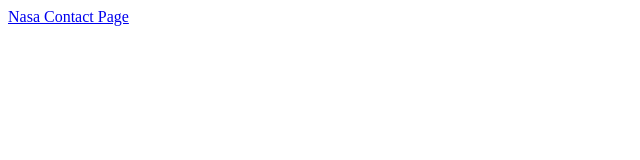
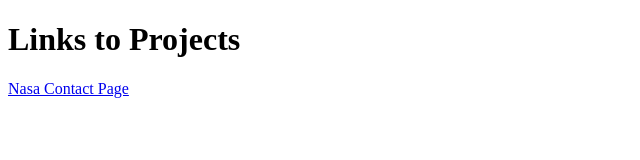
Before and after one commit to mccormickc/ACA-mccormick-portfolio, a plain HTML site: page pages/portfolio.html in a window 1280 px wide. Shown: the whole page, without its empty margins (0-640 px from the left). Drawn offline with Linux system fonts and the light colour scheme.

Commit message:
Corrected code and re-adding link to portfolo

```diff
--- a/pages/portfolio.html
+++ b/pages/portfolio.html
@@ -3,9 +3,14 @@
 <head>
     <meta charset="UTF-8">
     <meta name="viewport" content="width=device-width, initial-scale=1.0">
-    <title>Document</title>
+    <title>Porfolio</title>
 </head>
+<header>
+<h1>Links to Projects</h1>
+</header>
 <body>
-    <a href="https://mccormickc.github.io/nasa-page/">Nasa Contact Page</a>
+    <main>
+        <a href="https://mccormickc.github.io/nasa-page/">Nasa Contact Page</a>
+    </main>
 </body>
 </html>
```
Also changed, not shown: index.html (+2 -1 lines).
